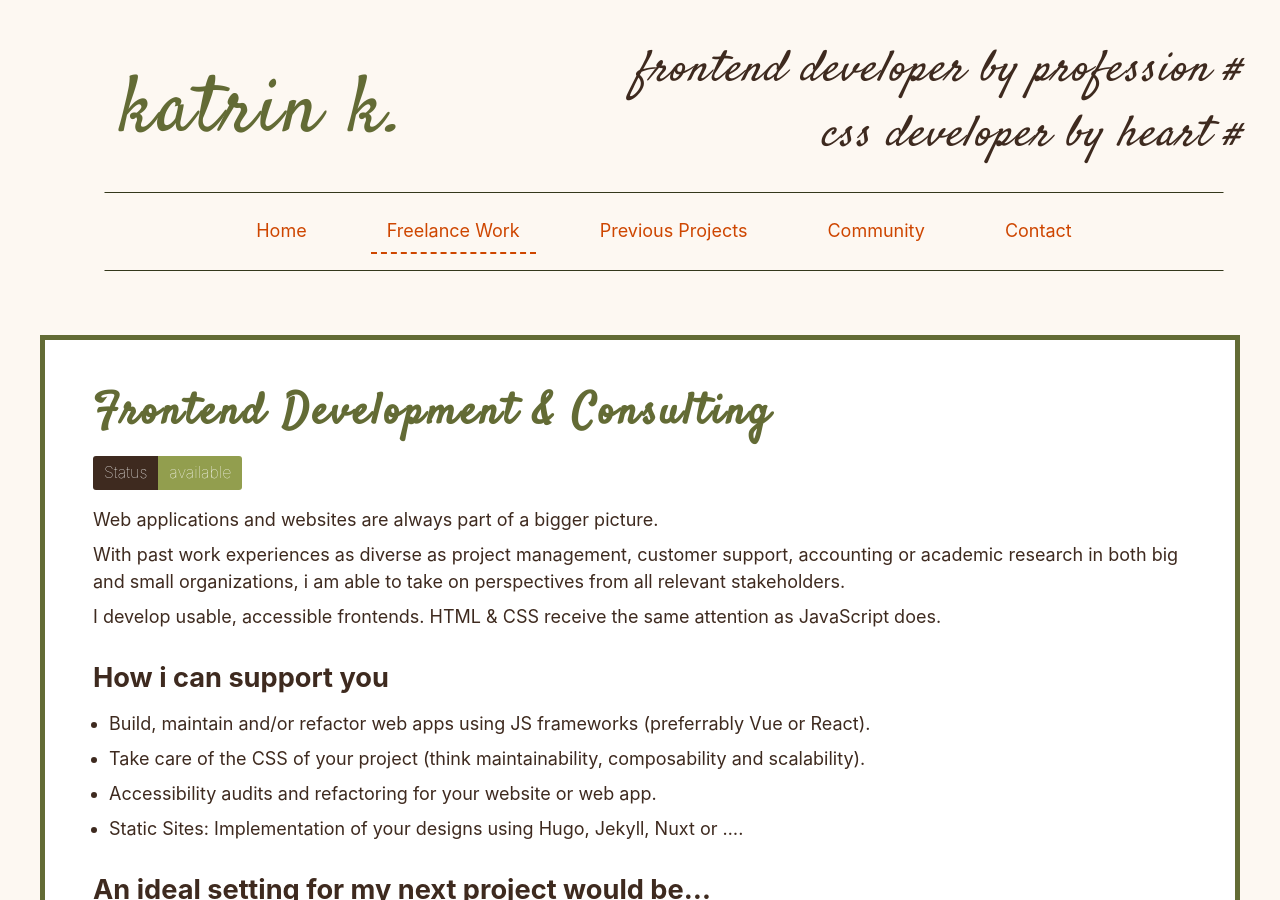
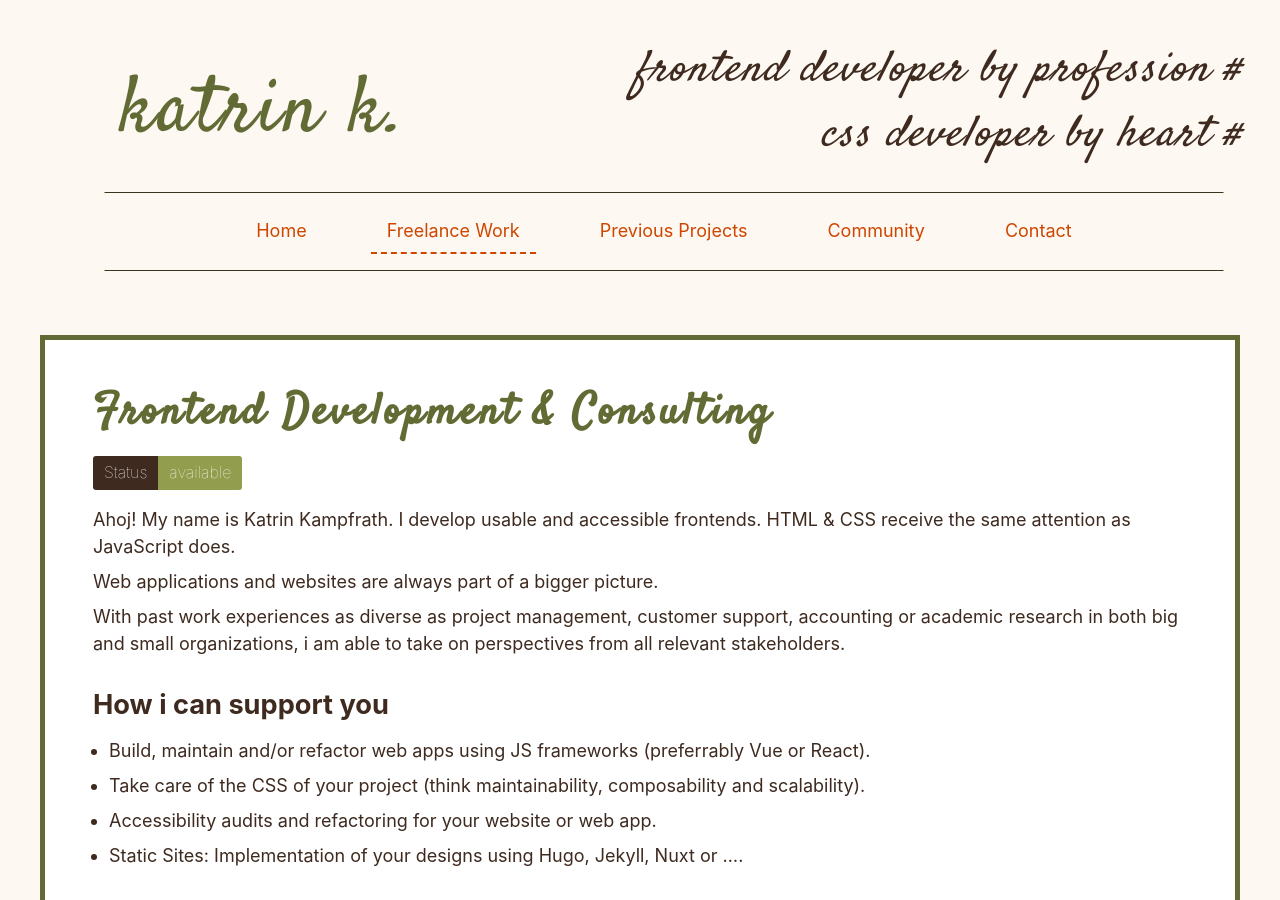
Before and after one commit to katrin-k/work-site, a Jekyll site: the page built from freelance/index.html, in a window 1280 px wide and 900 px high. Built offline with Jekyll 4.4.1, drawn with Linux system fonts in a browser that asks for light colours.

Commit message:
Add name intro to freelance page

```diff
--- a/freelance/index.html
+++ b/freelance/index.html
@@ -10,17 +10,17 @@ og-title: 'Frontend development'
   {% include availability.html available='available' %}
 
   <p>
+    Ahoj! My name is Katrin Kampfrath. I develop usable and accessible
+    frontends. HTML & CSS receive the same attention as JavaScript does.
+  </p>
+  <p>
     Web applications and websites are always part of a bigger picture.
   </p>
-  <p
-    >With past work experiences as diverse as project management, customer
+  <p>
+    With past work experiences as diverse as project management, customer
     support, accounting or academic research in both big and small
     organizations, i am able to take on perspectives from all relevant
-    stakeholders.</p
-  >
-  <p>
-    I develop usable, accessible frontends. HTML & CSS receive the same
-    attention as JavaScript does.
+    stakeholders.
   </p>
 
   <h2>How i can support you</h2>
```
